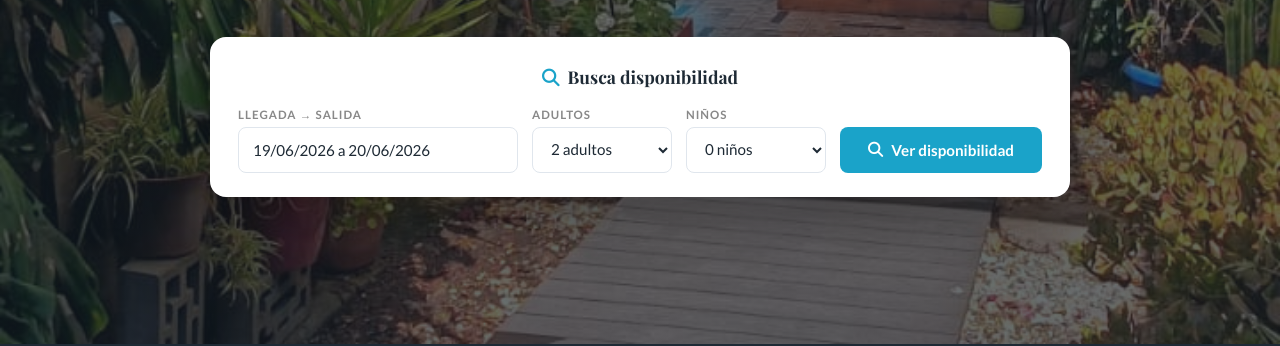
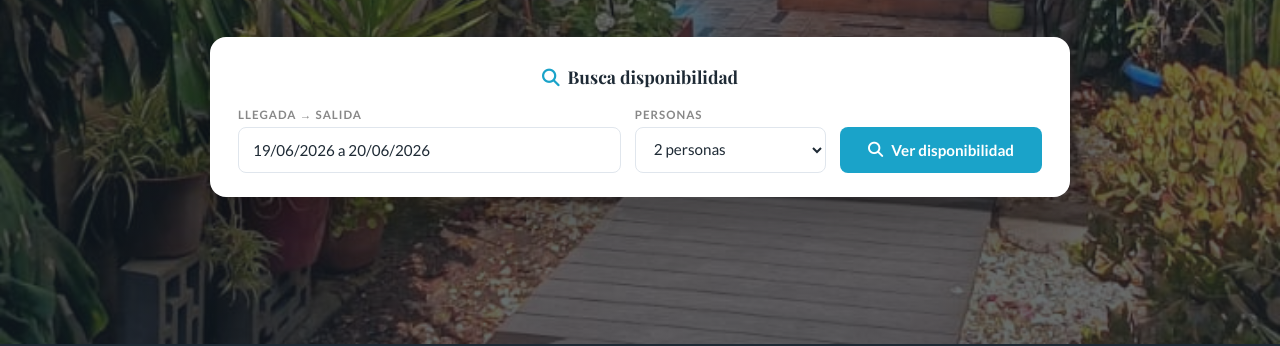
Before and after one commit to FTechTitan/lacasadelpuente-web, a plain HTML site: page index.html in a window 1280 px wide. Shown: the part 456-802 px from the top of the page. Drawn offline with nearby package versions, Linux system fonts and the light colour scheme.

Commit message:
fix: quitar campo niños, renombrar adultos a personas

```diff
--- a/index.html
+++ b/index.html
@@ -283,21 +283,14 @@
           <input type="text" id="bk-rango" placeholder="Selecciona fechas" readonly>
         </div>
         <div class="bk-field">
-          <label>Adultos</label>
+          <label>Personas</label>
           <select id="bk-adultos">
-            <option value="1">1 adulto</option>
-            <option value="2" selected>2 adultos</option>
-            <option value="3">3 adultos</option>
-            <option value="4">4 adultos</option>
-          </select>
-        </div>
-        <div class="bk-field">
-          <label>Niños</label>
-          <select id="bk-ninos">
-            <option value="0" selected>0 niños</option>
-            <option value="1">1 niño</option>
-            <option value="2">2 niños</option>
-            <option value="3">3 niños</option>
+            <option value="1">1 persona</option>
+            <option value="2" selected>2 personas</option>
+            <option value="3">3 personas</option>
+            <option value="4">4 personas</option>
+            <option value="5">5 personas</option>
+            <option value="6">6 personas</option>
           </select>
         </div>
         <button class="bk-btn-buscar" onclick="buscarDisponibilidad()">
@@ -562,15 +555,12 @@
     if (!checkin || !checkout) { alert('Selecciona las fechas de llegada y salida'); return; }
 
     var adultos = document.getElementById('bk-adultos').value;
-    var ninos   = document.getElementById('bk-ninos').value;
 
     var url = 'https://app.otasync.me/engine/es/index.php'
       + '?property_code=MTE0OTU'
       + '&dfrom='    + checkin
       + '&dto='      + checkout
       + '&adults='   + adultos
-      + '&children=' + ninos
-      + '&chlidren=' + ninos
       + '&currency=CLP';
 
     document.getElementById('motor-iframe').src = url;
```
